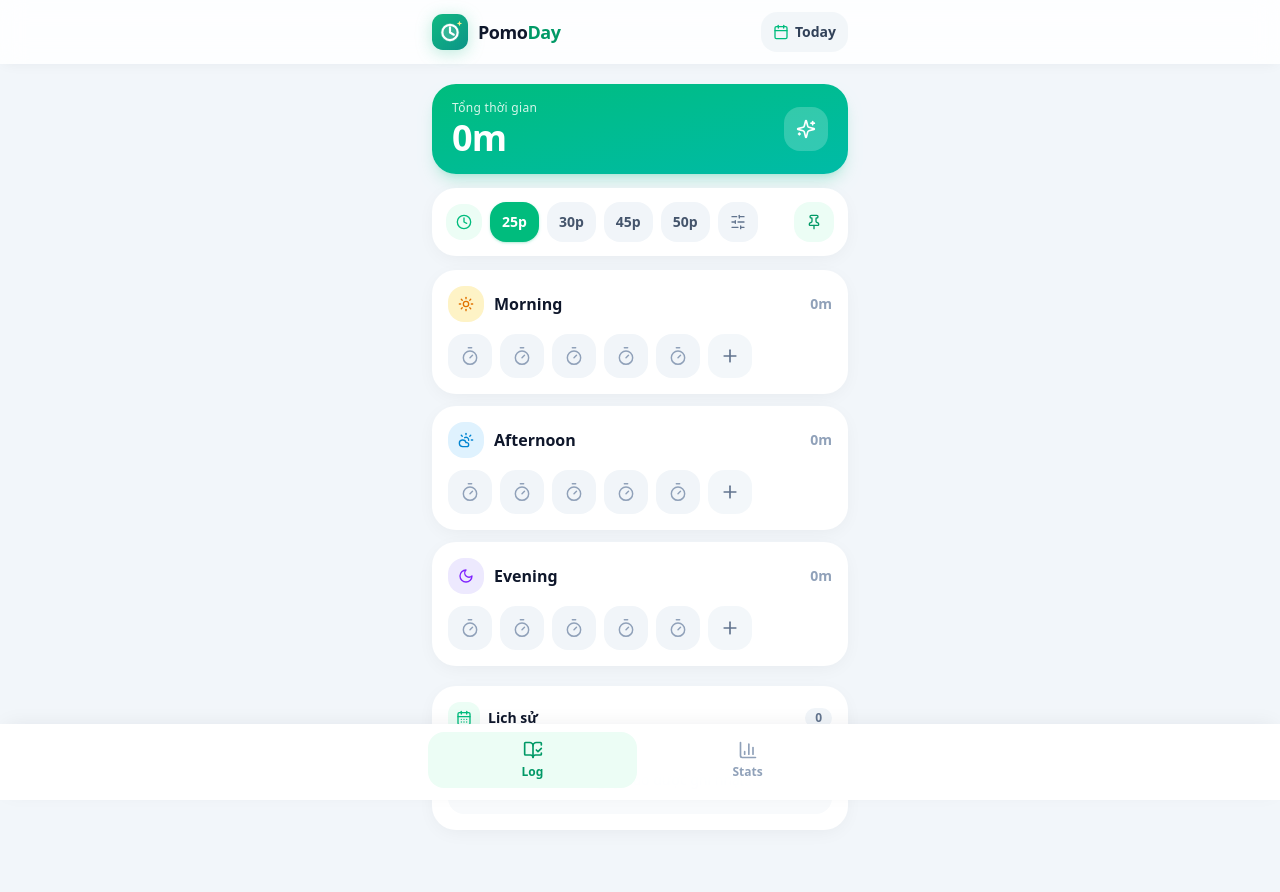
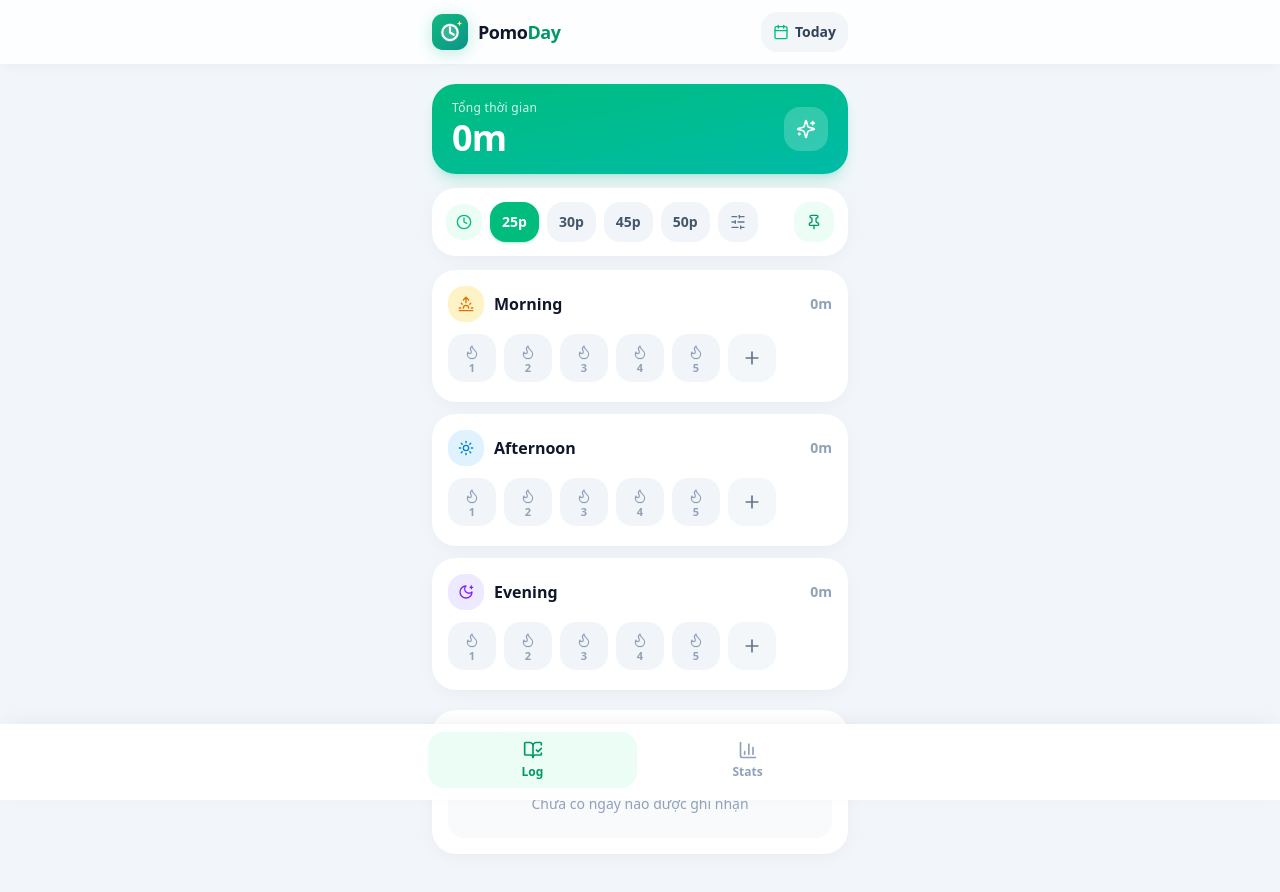
Before and after one commit to caotrungduc03/promo-log, a React (Vite) app: page / in a window 1280 px wide. Shown: the top 892 px of the page. Built offline with nearby package versions, Linux system fonts and the light colour scheme.

Commit message:
feat(logger): add horizontal numbered session rows with Flame icons

```diff
--- a/src/components/SessionRow.tsx
+++ b/src/components/SessionRow.tsx
@@ -1,5 +1,5 @@
-import { useState } from 'react';
-import { CloudSun, Moon, Plus, Sun, Timer } from 'lucide-react';
+import { useRef, useState } from 'react';
+import { Flame, MoonStar, Plus, Sun, Sunrise } from 'lucide-react';
 import type { SessionKey } from '../types';
 import { formatMinutes } from '../utils/time';
 
@@ -15,7 +15,7 @@ export interface SessionRowProps {
 const MIN_VISIBLE_ICONS = 5;
 
 interface SessionTheme {
-  icon: typeof Sun;
+  icon: typeof Sunrise;
   badgeBg: string;
   badgeText: string;
   activeButton: string;
@@ -24,7 +24,7 @@ interface SessionTheme {
 
 const SESSION_THEMES: Record<SessionKey, SessionTheme> = {
   morning: {
-    icon: Sun,
+    icon: Sunrise,
     badgeBg: 'bg-amber-100',
     badgeText: 'text-amber-600',
     activeButton:
@@ -32,7 +32,7 @@ const SESSION_THEMES: Record<SessionKey, SessionTheme> = {
     totalText: 'text-amber-600',
   },
   afternoon: {
-    icon: CloudSun,
+    icon: Sun,
     badgeBg: 'bg-sky-100',
     badgeText: 'text-sky-600',
     activeButton:
@@ -40,7 +40,7 @@ const SESSION_THEMES: Record<SessionKey, SessionTheme> = {
     totalText: 'text-sky-600',
   },
   evening: {
-    icon: Moon,
+    icon: MoonStar,
     badgeBg: 'bg-violet-100',
     badgeText: 'text-violet-600',
     activeButton:
@@ -58,6 +58,7 @@ export function SessionRow({
   onChangeCount,
 }: SessionRowProps) {
   const safeCount = Math.max(0, count);
+  const scrollRef = useRef<HTMLDivElement | null>(null);
   const [prevResetKey, setPrevResetKey] = useState(resetKey);
   const [slotCount, setSlotCount] = useState(() =>
     Math.max(MIN_VISIBLE_ICONS, safeCount),
@@ -83,11 +84,17 @@ export function SessionRow({
 
   const handleAddSlot = () => {
     setSlotCount((prev) => Math.max(prev, MIN_VISIBLE_ICONS, safeCount) + 1);
+    requestAnimationFrame(() => {
+      scrollRef.current?.scrollTo?.({
+        left: scrollRef.current.scrollWidth,
+        behavior: 'smooth',
+      });
+    });
   };
 
   return (
     <section
-      aria-label={`Buổi ${label}`}
+      aria-label={`${label} session`}
       className="rounded-3xl bg-white p-4 shadow-[0_4px_20px_-4px_rgba(15,23,42,0.06)]"
     >
       <div className="mb-3 flex items-center justify-between gap-2">
@@ -109,7 +116,11 @@ export function SessionRow({
         </span>
       </div>
 
-      <div className="flex flex-wrap items-center gap-2">
+      <div
+        ref={scrollRef}
+        data-testid={`session-scroll-${sessionKey}`}
+        className="no-scrollbar flex flex-nowrap items-center gap-2 overflow-x-auto pb-1"
+      >
         {Array.from({ length: visibleCount }, (_, idx) => {
           const indexOneBased = idx + 1;
           const isActive = indexOneBased <= safeCount;
@@ -118,28 +129,32 @@ export function SessionRow({
               key={indexOneBased}
               type="button"
               aria-pressed={isActive}
-              aria-label={`${label}: phiên ${indexOneBased}`}
+              aria-label={`${label}: session ${indexOneBased}`}
               onClick={() => handleTapIcon(indexOneBased)}
-              className={`flex h-11 w-11 min-h-11 min-w-11 items-center justify-center rounded-2xl transition-all active:scale-95 ${
+              className={`flex h-12 w-12 min-h-12 min-w-12 shrink-0 flex-col items-center justify-center gap-0.5 rounded-2xl transition-all active:scale-95 ${
                 isActive
                   ? theme.activeButton
                   : 'bg-slate-100 text-slate-400 hover:bg-slate-200/70 hover:text-slate-600'
               }`}
             >
-              <Timer
-                className="h-5 w-5"
-                strokeWidth={isActive ? 2.25 : 1.75}
+              <Flame
+                className="h-4 w-4"
+                fill={isActive ? 'currentColor' : 'none'}
+                strokeWidth={isActive ? 2 : 1.75}
                 aria-hidden="true"
               />
+              <span className="text-[11px] leading-none font-bold tabular-nums">
+                {indexOneBased}
+              </span>
             </button>
           );
         })}
 
         <button
           type="button"
-          aria-label={`${label}: thêm phiên`}
+          aria-label={`${label}: add session`}
           onClick={handleAddSlot}
-          className="flex h-11 w-11 min-h-11 min-w-11 items-center justify-center rounded-2xl bg-slate-100/80 text-slate-500 transition-all hover:bg-emerald-50 hover:text-emerald-600 active:scale-95"
+          className="flex h-12 w-12 min-h-12 min-w-12 shrink-0 items-center justify-center rounded-2xl bg-slate-100/80 text-slate-500 transition-all hover:bg-emerald-50 hover:text-emerald-600 active:scale-95"
         >
           <Plus className="h-5 w-5" aria-hidden="true" />
         </button>
```
